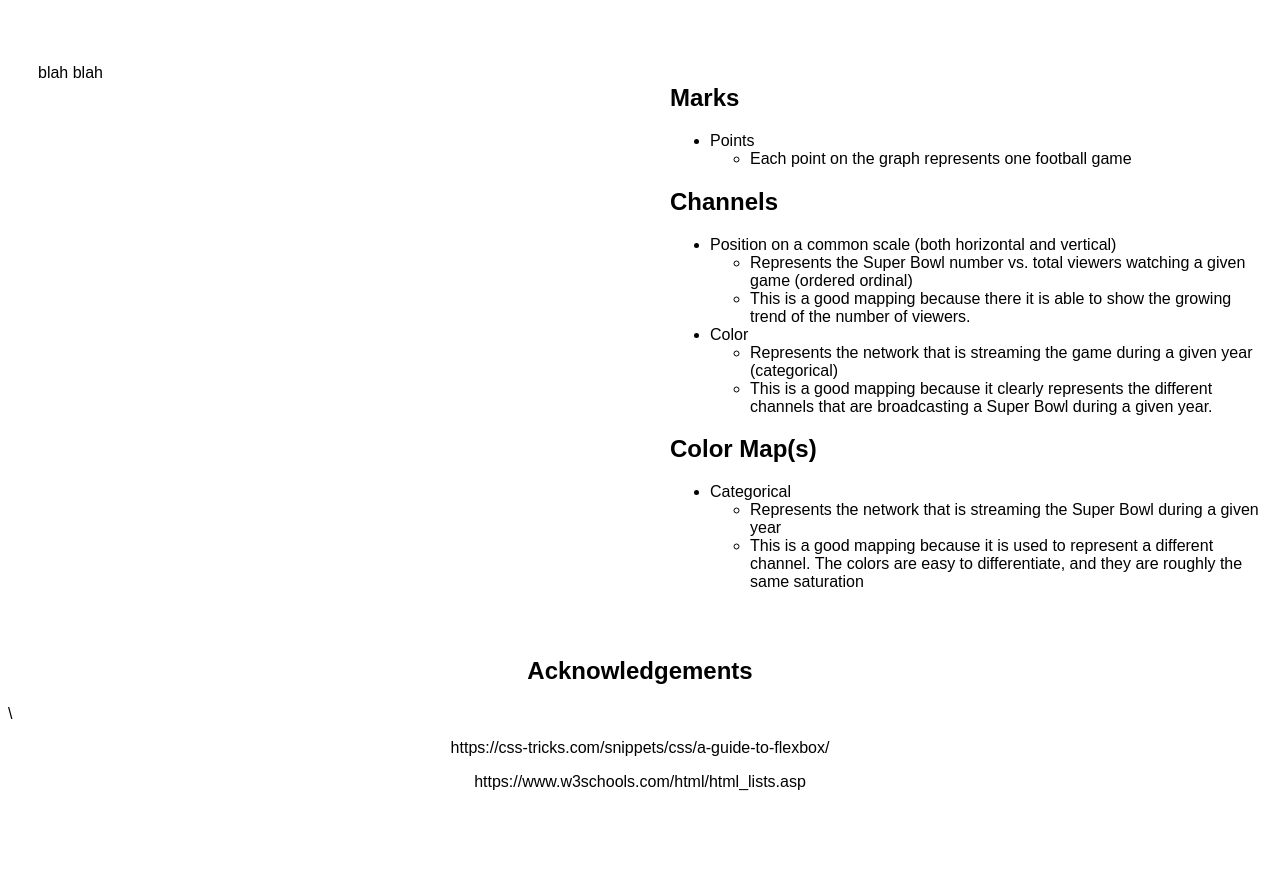
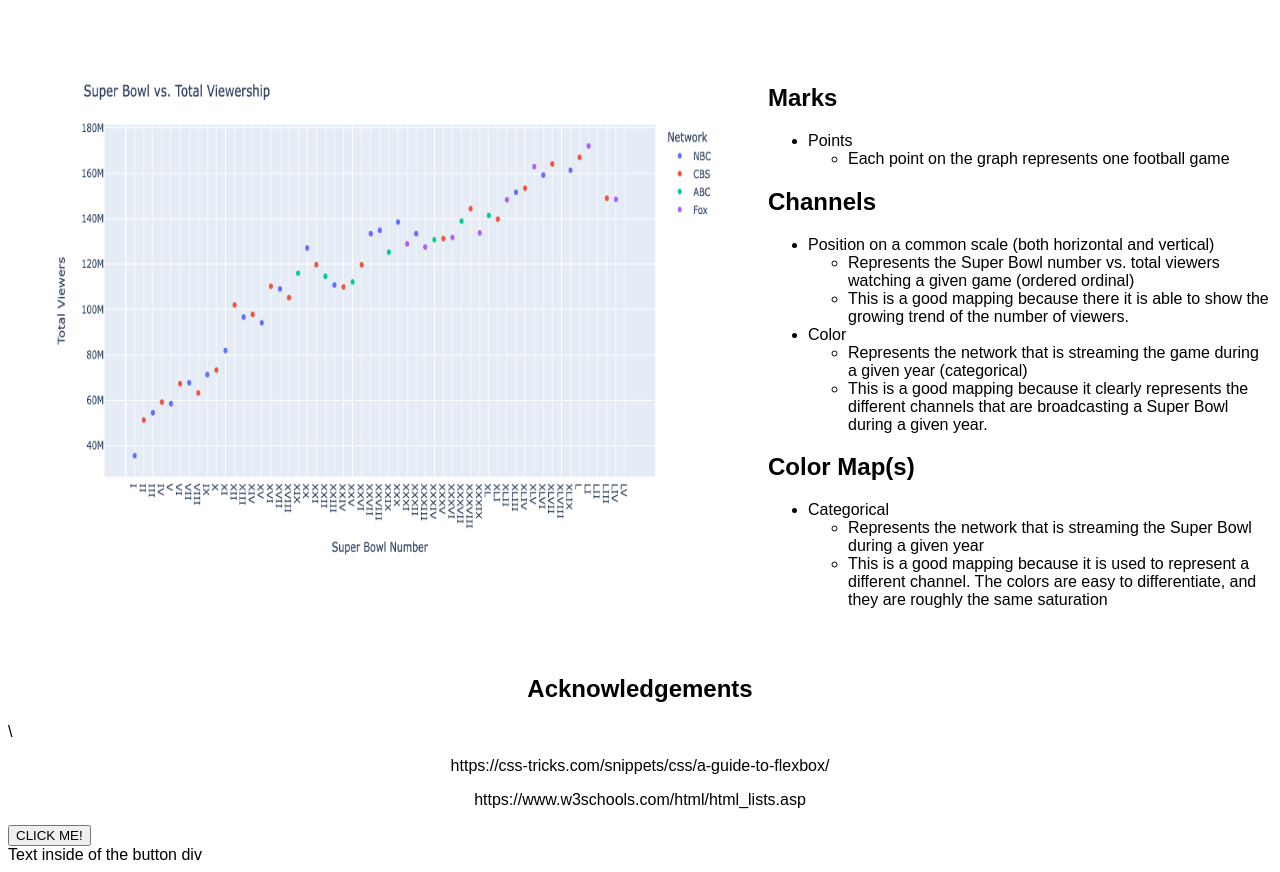
Before and after one commit to DS4200-S23-Class/hw-03-kate_jackie, a plain HTML site: page index.html in a window 1280 px wide. Shown: the part 1709-2581 px from the top of the page. Before the commit the page ends 2516 px from the top, so only its background shows below. Drawn offline with Linux system fonts and the light colour scheme.

Commit message:
fourth commit

```diff
--- a/index.html
+++ b/index.html
@@ -4,15 +4,13 @@
 <head>
     <link rel="stylesheet" href="style.css">
     <meta charset=utf-8/>
+    <title> hw-03 </title>
 </head>
 
 
 <body>
 
-    <!-- title and header -->
-    <title> hw-03 </title>
-
-    <h1 class = "center">
+    <h1 class = "center" id = "header">
         hw-03: Interactive Webpage, and Marks & Channels
     </h1>
 
@@ -141,8 +139,8 @@
     <!-- third row: our own visualization -->
     <div class='row 3'>
     <div class='column'>
-      <div class>
-        blah blah
+      <div>
+        <img src="img/vis3.png" class = "image">
       </div>
     </div>
     <div class='column'>
@@ -195,6 +193,17 @@
 
 <p class = "center">https://www.w3schools.com/html/html_lists.asp</p>
 
+<div>
+    <button type = "button" onClick = "buttonClicked()">
+        CLICK ME!
+    </button>
+
+    <div id = "button-div" class = "gen">
+        Text inside of the button div
+    </div>
+
+</div>
+
 <script src="main.js"></script>
 </body>
 </html>
--- a/main.js
+++ b/main.js
@@ -0,0 +1,10 @@
+function buttonClicked() {
+	console.log("button was clicked");
+
+	// select the element - taking from the HTML file
+	let buttonDiv = document.getElementById("header").style.font-style = "italic";
+
+	// modify after the data is grabbed and stored
+	// old text will be replaced with new text
+	buttonDiv.innerHTML = newText;
+}
--- a/style.css
+++ b/style.css
@@ -23,7 +23,7 @@ body {
   padding: 15px;
 }
 
-img.resize {
-  max-width:50%;
-  max-height:50%;
+.image {
+	width: 700px;
+	height: 500px;
 }
```
